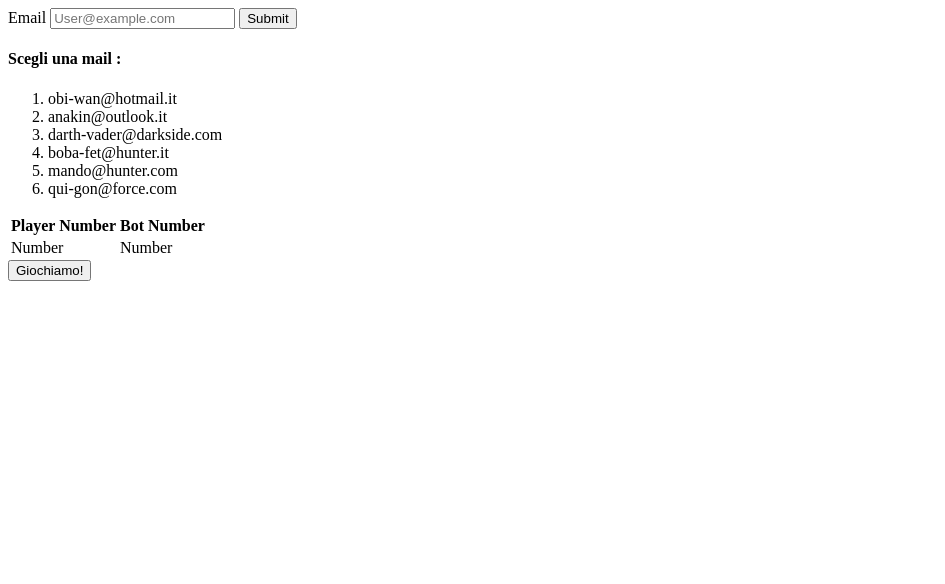
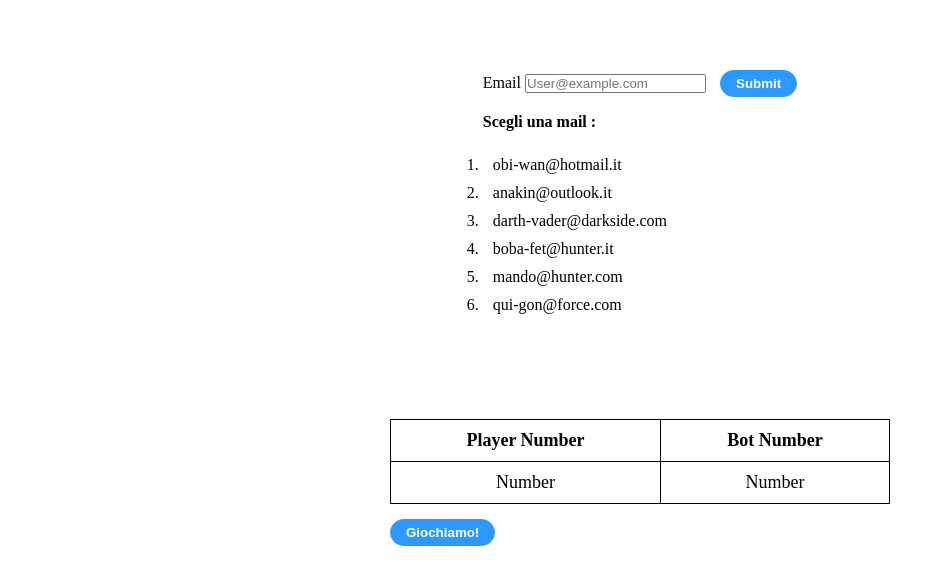
Before and after one commit to Calibro45/js-mail-dadi, a plain HTML site: page index.html in a window 1280 px wide. Shown: the whole page, without its empty margins (0-945 px from the left). Drawn offline with Linux system fonts and the light colour scheme.

Commit message:
add style

```diff
--- a/css/style.css
+++ b/css/style.css
@@ -0,0 +1,77 @@
+:root {
+    --main-button-bg: #2d98ff;
+}
+
+* {
+    margin: 0;
+    padding: 0;
+    box-sizing: border-box;
+}
+
+html {
+    font-size: 16px;
+}
+
+.container {
+    max-width: 1200px;
+    margin: 0 auto;
+    padding: 20px 15px;
+    display: flex;
+    flex-direction: column;
+    align-items: center;
+}
+
+.mail-form {
+    padding-top: 50px;
+    margin-bottom: 100px;
+}
+
+.mail-form input,
+.mail-form h4 {
+    margin-bottom: 20px;
+    margin-right: 10px;
+}
+
+ol li {
+    padding: 5px 10px;
+}
+
+button {
+    padding: 5px 15px;
+    border: 1px solid var(--main-button-bg);
+    border-radius: 999px;
+    background-color: var(--main-button-bg);
+    color: white;
+    font-weight: 700;
+}
+
+button:hover {
+    cursor: pointer;
+    outline: 2px solid var(--main-button-bg);
+    outline-offset: 2px;
+}
+
+#dadi-trial {
+    width: 500px;
+}
+
+table {
+    width: 100%;
+    margin-bottom: 15px;
+}
+
+table, th, td {
+    border: 1px solid black;
+    border-collapse: collapse;
+    text-align: center;
+}
+
+th, td {
+    padding: 10px 15px;
+    font-size: 18px;
+}
+
+#dadi-trial table,
+#dadi-trial button {
+    margin-bottom: 15px;
+}
--- a/index.html
+++ b/index.html
@@ -9,7 +9,7 @@
 </head>
 <body>
 
-    <main>
+    <main class="container">
 
         <div class="mail-form">
             <label for="Email">Email</label>
```
